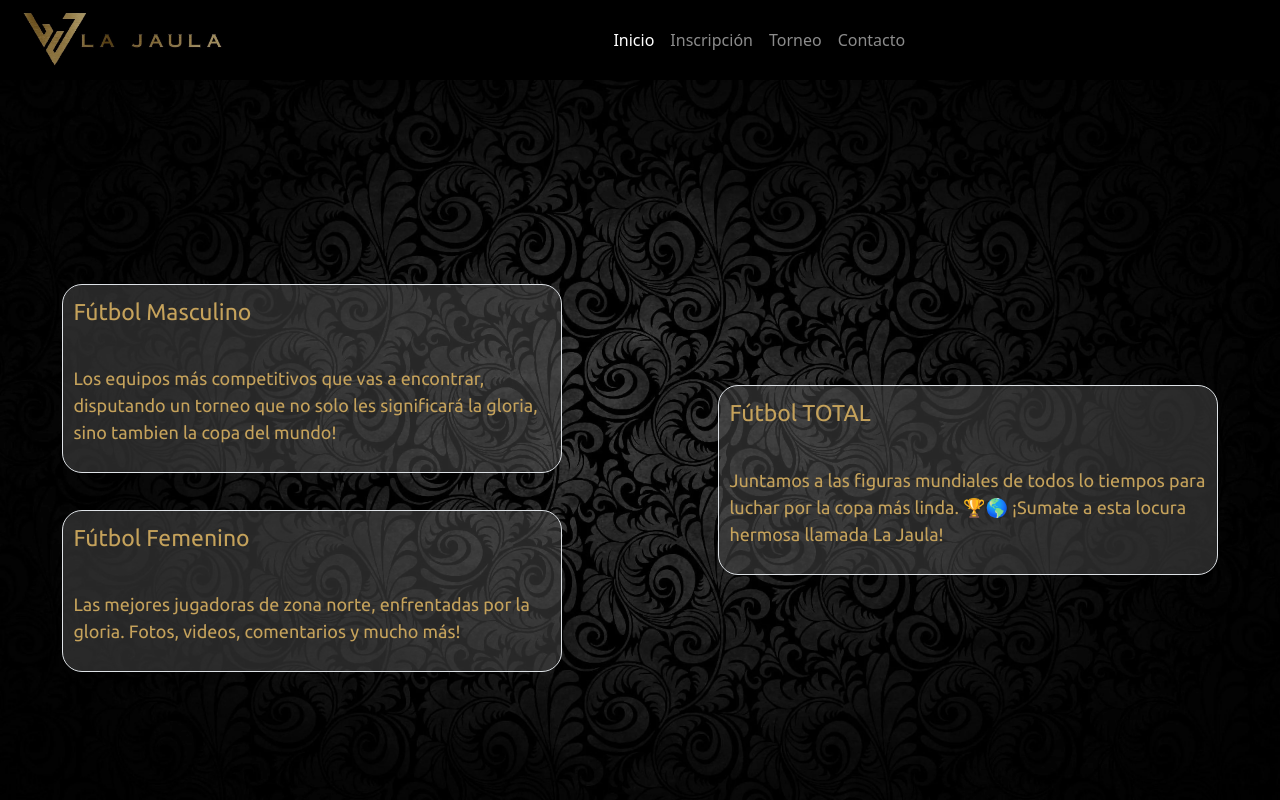
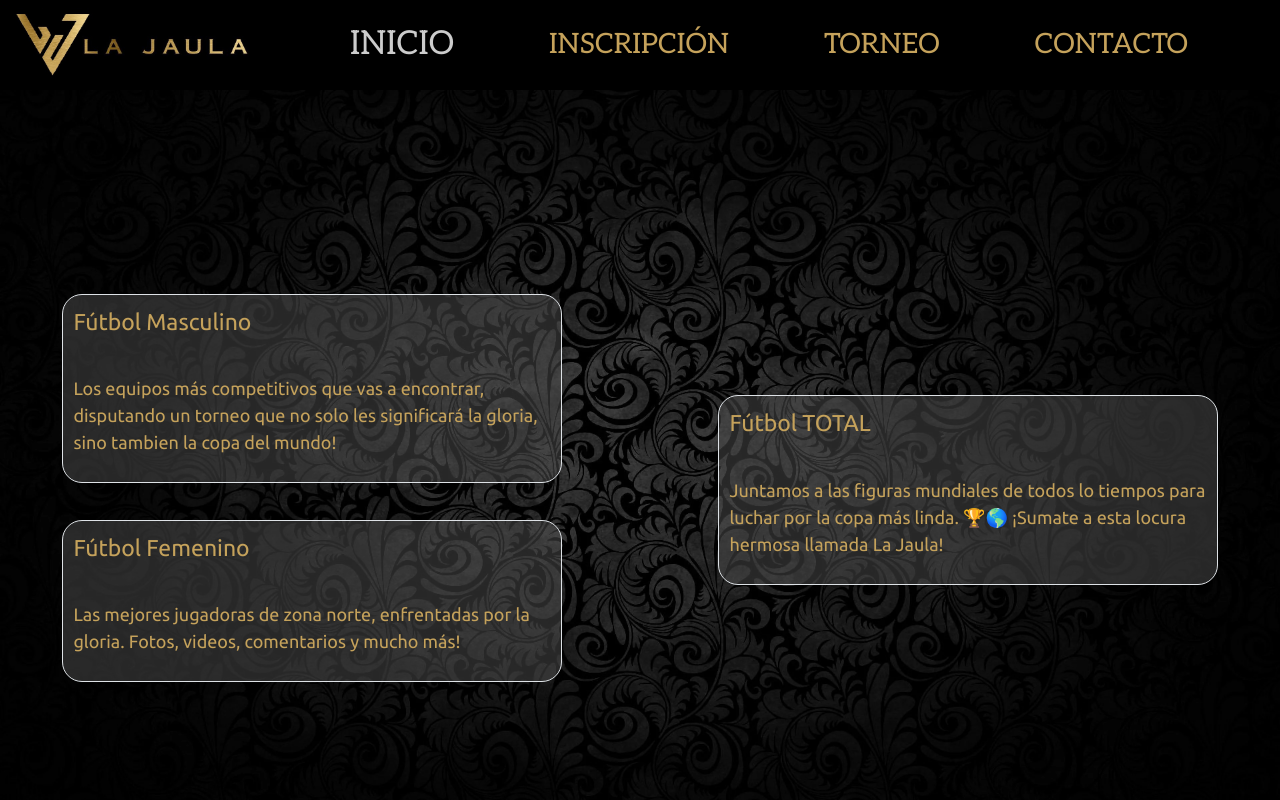
Before and after one commit to tobimancini/bootstrap-inicio, a plain HTML site: page index.html in a window 1280 px wide. Shown: the top 800 px of the page. Drawn offline with nearby package versions, Linux system fonts and the light colour scheme.

Commit message:
dandole toques finales al nav

```diff
--- a/css/estilos.css
+++ b/css/estilos.css
@@ -55,7 +55,7 @@
 	top: 0 !important;
 	background-color: #000 !important;
 	width: 100% !important;
-	height: 80px !important;
+	height: 90px !important;
 	flex-direction: row !important;
 	justify-content: space-evenly !important;
 }
@@ -74,14 +74,16 @@
 }
 */
 
+.container-fluid.navbar-brand {
+	width: 350px;
+	height: 90px;
+}
+
 .navbar-brand img{
-	display: inline-block;
-	height: 80px;
-	align-items: center;
-	justify-content: center;
-	padding: 8px;
-	cursor: pointer;
-	opacity: 0.7;
+	display: flex;
+	height: 75px !important;
+	align-items: center !important;
+	justify-content: center !important;
 }
 
 /*
@@ -99,7 +101,8 @@
 .navbar-nav{
 	width: 100% !important;
 	flex-wrap: wrap !important;
-	justify-content: center !important;
+	justify-content: space-evenly !important;
+	align-items: center !important;
 }
 
 /*
@@ -115,11 +118,52 @@
 }
 */
 
+.nav-item {
+	margin: 20px 10px !important;
+}
+
+/*
 #header .navegador li{
 	display: inline-block;
 	margin: 20px 10px;
 }
+*/
 
+.nav-link {
+	font-size: 28px !important;
+	text-decoration: none !important;
+	font-family: 'Aleo', serif !important;
+	color: #c5a25b !important;
+	padding: 5px !important;
+	border-radius: 2px !important;
+	transition: all 0.25s ease-in-out !important;
+}
+
+.nav-link:hover{
+	background-color: #c5a25b !important;
+	color: #000 !important;
+}
+
+
+.nav-link.active{
+	color: #ccc !important;
+	font-size: 33px !important;
+}
+
+
+/* quiero que cuando se despliegue el nav,
+tenga fondo negro y borde dorado, pero tiene alguna
+falla porque tarda en ponerse el fondo y borde */
+.show {
+	background-color: black !important;
+    border: 3px solid #c5a25b95 !important;
+}
+
+.navbar-toggler {
+	border: 2px solid #c5a25b !important;
+}
+
+/*
 #header .navegador a{
 	font-size: 28px;
 	text-decoration: none;
@@ -129,6 +173,7 @@
 	border-radius: 2px;
 	transition: all 0.25s ease-in-out;
 }
+*/
 
 #header a:hover {
 	background-color: #c5a25b ;
--- a/index.html
+++ b/index.html
@@ -19,16 +19,16 @@
 			    <div class="collapse navbar-collapse" id="navbarNav">
 			      <ul class="navbar-nav">
 			        <li class="nav-item">
-			          <a class="nav-link active" aria-current="page" href="#">Inicio</a>
+			          <a class="nav-link active" aria-current="page" href="#">INICIO</a>
 			        </li>
 			        <li class="nav-item">
-			          <a class="nav-link" href="#">Inscripción</a>
+			          <a class="nav-link" href="#">INSCRIPCIÓN</a>
 			        </li>
 			        <li class="nav-item">
-			          <a class="nav-link" href="#">Torneo</a>
+			          <a class="nav-link" href="#">TORNEO</a>
 			        </li>
 			        <li class="nav-item">
-			          <a class="nav-link" href="#">Contacto</a>
+			          <a class="nav-link" href="#">CONTACTO</a>
 			        </li>
 			      </ul>
 			    </div>
```
